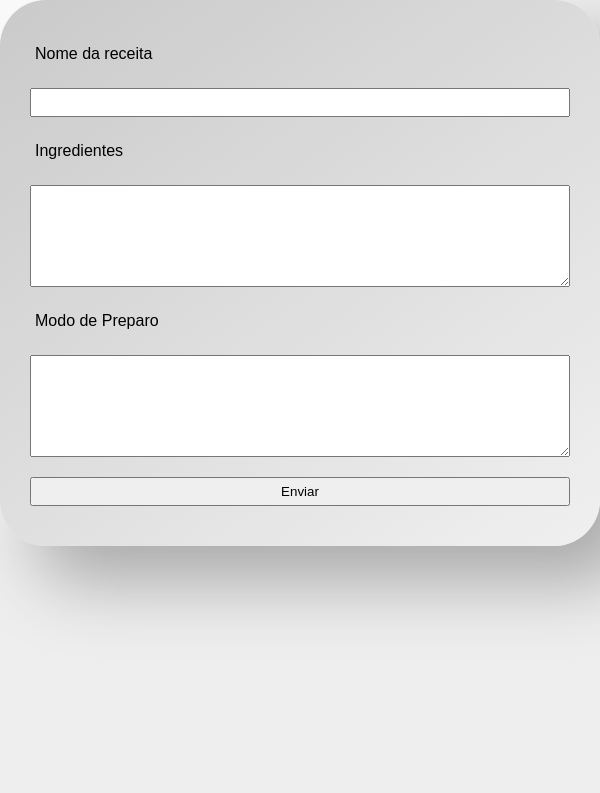
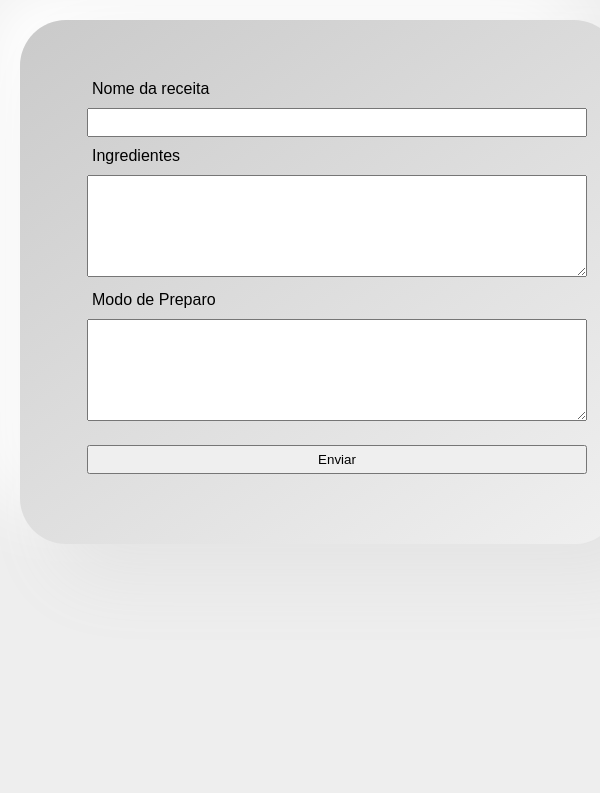
Before and after one commit to GuilhermeCustodioNieto/etec-2023, a plain HTML site: page Programacao-Web/Receitas/forms.html in a window 600 px wide. Shown: the part 124-917 px from the top of the page. Drawn offline with Linux system fonts and the light colour scheme.

Commit message:
Paginas com os modos de preparo concluidas (em partes, falta o de 400px ), só falta a pagina de forms e pronto

```diff
--- a/Programacao-Web/Receitas/css/styles.css
+++ b/Programacao-Web/Receitas/css/styles.css
@@ -168,13 +168,39 @@ li {
     border-radius: 46px;
     padding: 30px;
     background: linear-gradient(145deg, #cacaca, #f0f0f0);
-    box-shadow:  35px 35px 70px #a8a8a8,
+    box-shadow:  35px 35px 70px #e4e4e4,
                 -35px -35px 70px #ffffff;
-    display: flex;
-    flex-direction: column;
-    justify-content: center;
+
 }
 
+#forms {
+        width: 100%;
+        display: flex;
+        justify-content: center;
+        align-items: center;
+    }
+
+.sub-forms{
+
+        margin: 0px;
+        width: 90%;
+    }
+
+    .sub-forms *{
+        width: 500px;
+
+    }
+
+
+
+
+
+
+#formulario input, #forms textarea{
+
+    max-width: 500px;
+    width: 500px
+}
 #forms *{
     margin: 10px 0px;
     padding: 5px;
@@ -187,6 +213,11 @@ footer{
     color: #181818;
     padding: 10px;
 }
+
+/*return*/
+    .return {
+        width:5em;
+    }
 
 /* animações */
 
@@ -319,8 +350,11 @@ main {
 
 /*800px*/
 
-@media(min-width:401px) and (max-width:800px){
-
+@media(min-width:401px) and (max-width:650px){
+    * {
+        margin: 0px;
+        padding: 0px;
+    }
 
     /* Cabeçalho */
     header{
@@ -389,6 +423,31 @@ main {
         text-align: center;
     }
 
+    /*formularios*/
+    #forms {
+        width: 100%;
+        display: flex;
+        justify-content: center;
+        align-items: center;
+        margin: 20px;
+    }
+
+
+    .sub-forms{
+
+        margin: 0px;
+        width: 90%;
+    }
+
+    .sub-forms *{
+        width: 300px;
+
+    }
+
+    .sub-forms p{
+        margin: 0px;
+    }
+
     /*footer*/
     footer p{
         font-size: 20px;
@@ -403,4 +462,8 @@ main {
         font-size: 25px;
     }
 
+    .modo-preparo li, .ingredientes li{
+        font-size: 20px;
+    }
+
 }
--- a/Programacao-Web/Receitas/forms.html
+++ b/Programacao-Web/Receitas/forms.html
@@ -23,10 +23,16 @@
     <main>
         <section class="container">
             <div id="forms">
-                <p>Nome da receita</p><input type="text">
-                <p>Ingredientes</p><textarea name="Ingredientes" id="" class='ingredientes' cols="50" rows="6"></textarea>
-                <p>Modo de Preparo</p><textarea name="Ingredientes" id="" class='ingredientes' cols="50" rows="6"></textarea>
-                <input type="submit" value="Enviar">
+                <div class="sub-forms">
+                    <form id=formulario action="" method="post">
+                        <label>Nome da receita</label><input type="text">
+                        <label>Ingredientes</label><textarea name="Ingredientes" id="" class='ingredientes' cols="50" rows="6"></textarea>
+                        <label>Modo de Preparo</label><textarea name="Ingredientes" id="" class='ingredientes' cols="50" rows="6"></textarea>
+                        <input type="submit" value="Enviar">
+                    </form>
+
+                </div>
+
             </div>
         </section>
     </main>
```
Also changed, not shown: Programacao-Web/Receitas/quarta_pagina.html (+2 -2 lines), Programacao-Web/Receitas/quinta_pagina.html (+2 -2 lines), Programacao-Web/Receitas/segunda_pagina.html (+4 -4 lines), Programacao-Web/Receitas/terceira_pagina.html (+2 -2 lines).
